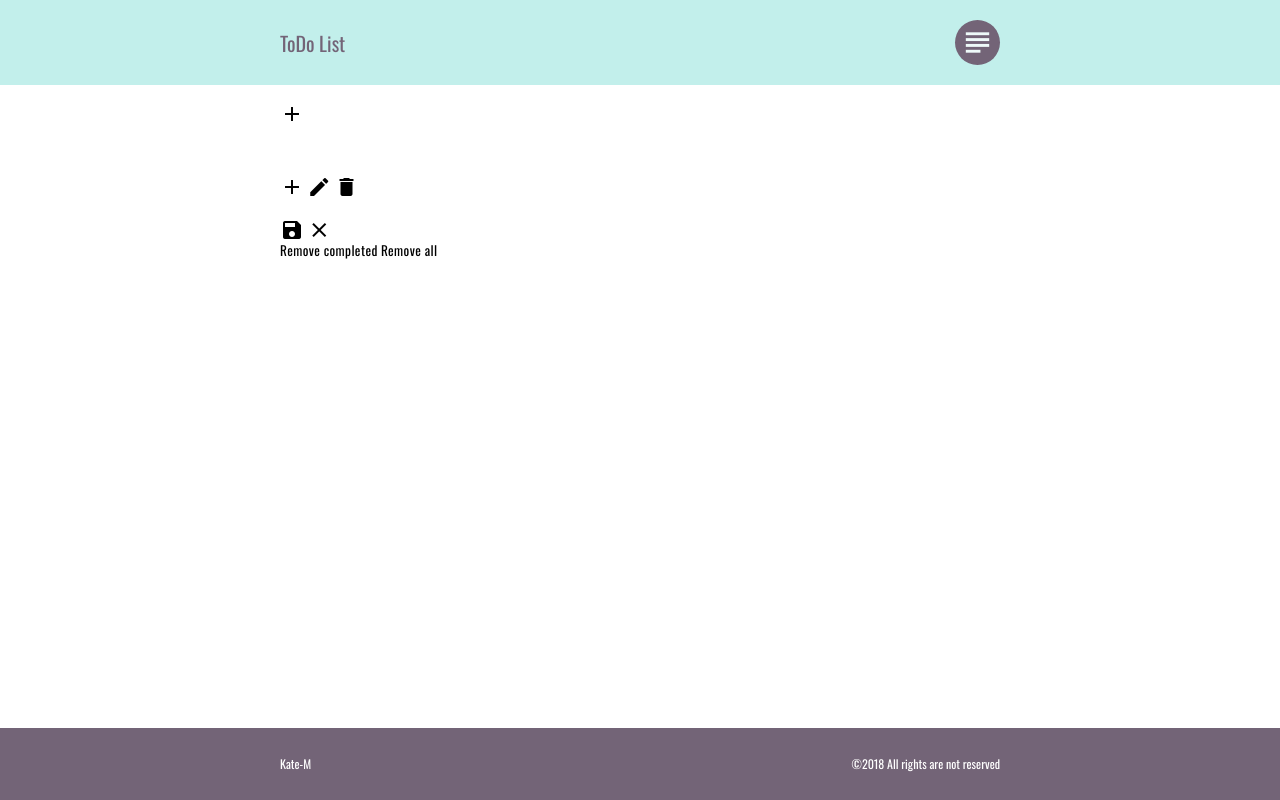
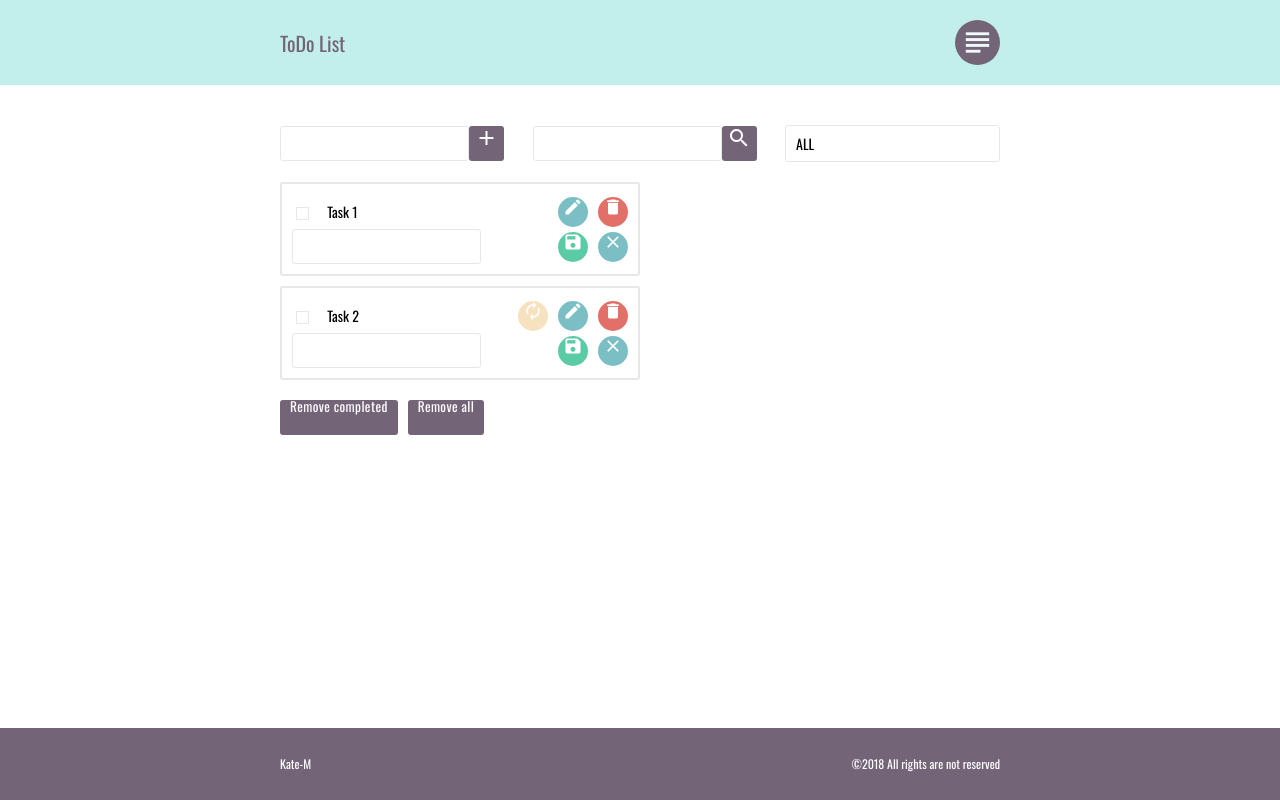
Before and after one commit to Kate-M/vanilla-to-do, a website built with webpack: page index.html in a window 1280 px wide. Built offline with nearby package versions, Linux system fonts and the light colour scheme.

Commit message:
fix:fixed styles

```diff
--- a/app/scss/base/_common.scss
+++ b/app/scss/base/_common.scss
@@ -18,7 +18,7 @@ input,select, textarea, option {
     -webkit-appearance: none;
     border-radius:0;
     border: 0;
-    letter-spacing: 0.4px;
+    padding: 0;
     &:focus, &:active {
       outline:0;
     }
@@ -86,8 +86,6 @@ footer {
 .container {
     width: 100%;
     margin: 0 auto;
-}
-.container {
     @media screen and (max-width: 768px) {
         padding: 0 20px;
     }
--- /dev/null
+++ b/app/scss/modules/_controls-main.scss
@@ -0,0 +1,59 @@
+.controls-task-main{
+    display: flex;
+    align-items: center;
+    justify-content: space-between;
+    @media screen and (max-width: 767px) {
+        flex-direction: column;
+        align-items: flex-start;
+        .control-item:not(:last-child){
+            margin-bottom: 10px;
+        }
+    }
+    .btn {
+        width: 35px;
+    }
+}
+.filter-task {
+    cursor: pointer;
+    min-width: 215px;
+    border: 1px solid #E7E7E7;
+    text-transform: uppercase;
+    position: relative;
+    border-radius: 3px;
+    &:hover .filter-select{
+        display: block;
+    }
+    .filter-btn {
+        position: relative;
+        &::after {
+            position: absolute;
+            top:0;
+            right: 0;
+            display: flex;
+            align-items: center;
+            height: 100%;
+            padding-right: 10px;
+        }
+    }
+    .filter-select {
+        background: $color_white;
+        display: none;
+        position: absolute;
+        top:0;
+        left: 0;
+        width: 100%;
+        border: 1px solid #E7E7E7;
+        border-top:0;
+        margin-top:36px;
+        z-index: 2;
+    }
+    .filter-option {
+        display:flex;
+        align-items: center;
+        padding:5px 10px;
+        height: 35px;
+        &:hover {
+            background:#E3DFE4;
+        }
+    }
+}
--- /dev/null
+++ b/app/scss/modules/_task-common.scss
@@ -0,0 +1,100 @@
+section:not(:last-child) {
+    margin-bottom: 20px;
+}
+main {
+    padding: 40px 0;
+}
+.form {
+    display: flex;
+}
+.task-form {
+    justify-content: space-between;
+}
+.field-wrap {
+    display: inline-block;
+}
+.field {
+    padding: 0 5px;
+    height: 35px;
+    border-radius: 3px;
+    border: 1px solid #E7E7E7;
+}
+.btn {
+    height: 35px;
+    display: flex;
+    justify-content: center;
+    color:$color_white;
+    background: #736477;
+    border-radius: 3px;
+    &:hover {
+        background: darken(#736477, 5%)
+    }
+}
+.btn-group {
+    display: flex;
+    align-items: center;
+}
+.btn-sm {
+    display: flex;
+    justify-content: center;
+     width: 30px;
+    height: 30px;
+    border-radius:50%;
+    margin-left: 10px;
+    color:$color_white;
+    .material-icons {
+            font-size: 2rem;
+    }
+}
+.btn-status {
+    background: #EEC780;
+    &:hover {
+        background: darken(#EEC780, 5%)
+    }
+}
+.btn-edit {
+    background: #7BBEC3;
+    &:hover {
+        background: darken(#7BBEC3, 5%)
+    }
+}
+.btn-delete-item {
+    background: #E27069;
+    &:hover {
+        background: darken(#E27069, 5%)
+    }
+}
+.btn-save {
+    background: #5ACBA5;
+    &:hover {
+        background: darken(#5ACBA5, 5%)
+        }
+}
+.btn-cancel {
+    background: #7BBEC3;
+    &:hover {
+        background: darken(#7BBEC3, 5%)
+    }
+}
+.not-progress .btn-status {
+    opacity: .5;
+    &:hover {
+        opacity: .7;
+    }
+}
+.inprogress .btn-status {
+    opacity: 1;
+}
+.complete {
+    .status-cntrl:checked+.name-field {
+        text-decoration: line-through;
+    }
+    .btn-status {
+        display: none;
+    }
+
+}
+.btn-lg {
+    padding: 0 10px;
+    margin-right: 10px;
+}
--- /dev/null
+++ b/app/scss/modules/_task.scss
@@ -0,0 +1,54 @@
+.tasks-container {
+    @media screen and (min-width: 767px) {
+        width: 50%;
+    }
+}
+.tasks-wrap {
+    border: 2px solid #e7e7e7;
+    padding: 10px;
+    border-radius: 3px;
+    &:not(:last-child) {
+        margin-bottom: 10px;
+    }
+}
+.task-normal {
+    .status-cntrl {
+        width: 13px;
+        height: 13px;
+        border: 1px solid #E7E7E7;
+        margin-right: 10px;
+        position: relative;
+        display: inline-block;
+        vertical-align: middle;
+        cursor: pointer;
+        &:checked {
+            border: 1px solid #5ACBA5;
+            &:after {
+                content: '';
+                display: block;
+                width: 3px;
+                height: 10px;
+                margin-left: 3px;
+                margin-top: -2px;
+                border: solid #5ACBA5;
+                border-width: 0 2px 2px 0;
+                -webkit-transform: rotate(45deg);
+                -ms-transform: rotate(45deg);
+                transform: rotate(45deg);
+                position: absolute;
+                top: 0;
+            }
+        }
+    }
+    .name-field {
+        border:0;
+        height: 35px;
+        align-items: center;
+        display: inline-flex;
+        overflow: hidden;
+        text-overflow: ellipsis;
+        @media screen and (max-width: 767px) {
+            max-width: 77px;
+        }
+    }
+}
--- a/app/scss/style.scss
+++ b/app/scss/style.scss
@@ -1,7 +1,3 @@
-@import '../../node_modules/reset-css/_reset';
-@import url('https://fonts.googleapis.com/css?family=Oswald');
-@import url('https://fonts.googleapis.com/css?family=Material+Icons');
-
 @import '../../node_modules/reset-css/_reset';
 @import url('https://fonts.googleapis.com/css?family=Oswald');
 @import url('https://fonts.googleapis.com/css?family=Material+Icons');
@@ -9,4 +5,7 @@
 @import 'base/variable';
 @import 'base/common';
 @import 'header/header';
+@import 'modules/task-common';
+@import 'modules/controls-main';
+@import 'modules/task';
 @import 'footer/footer';
--- a/index.html
+++ b/index.html
@@ -15,7 +15,9 @@
         <header>
             <div class="container">
                 <div class="title">
-                    <a href=""><h1>ToDo List</h1></a>
+                    <a href="">
+                        <h1>ToDo List</h1>
+                    </a>
                     <span class="icon">
                         <i class="material-icons">subject</i>
                     </span>
@@ -25,8 +27,8 @@
         <main>
             <div class="container">
                 <section class="controls-task-main">
-                    <div class="add-task">
-                        <form action="smth" class="add-form">
+                    <div class="control-item add-task">
+                        <form action="smth" class="form add-form">
                             <fieldset class="field-wrap">
                                 <input type="text" class="field add-field">
                             </fieldset>
@@ -35,58 +37,93 @@
                             </button>
                         </form>
                     </div>
-                    <div class="search-task">
-                        <form action="" class="search-form">
+                    <div class="control-item search-task">
+                        <form action="" class="form search-form">
                             <fieldset class="field-wrap">
                                 <input type="text" class="field search-field">
                             </fieldset>
                             <button class="btn search-btn">
-                                <i class="material-ico"></i>
+                                <i class="material-icons">search</i>
                             </button>
                         </form>
                     </div>
-                    <div class="filter-task">
+                    <div class="control-item filter-task">
+                        <a class="filter-item filter-btn">
+                            <span href="" class="filter-option filter-active">All</span>
+                        </a>
                         <ul class="filter-select">
                             <li class="filter-item">
-                                <a href="" class="filter-option"></a>
+                                <a href="" class="filter-option filter-all">All</a>
                             </li>
                             <li class="filter-item">
-                                <a href="" class="filter-option"></a>
+                                <a href="" class="filter-option filter-in">In progress</a>
                             </li>
                             <li class="filter-item">
-                                <a href="" class="filter-option"></a>
+                                <a href="" class="filter-option filter-compl">Complete</a>
                             </li>
                         </ul>
                     </div>
                 </section>
                 <section class="tasks-container">
                     <div class="tasks-wrap">
-                        <form action="smth" class="task-form task-normal">
+                        <form action="smth" class="form task-form task-normal complete">
                             <fieldset class="field-wrap">
-                                <input type="checbox" class="status-cntrl">
-                                <input type="text" class="field name-field">
+                                <input type="checkbox" class="status-cntrl">
+                                <p class="field name-field">Task 1</p>
                             </fieldset>
                             <div class="btn-group">
-                                <button class="btn btn-sm btn-status">
-                                    <i class="material-icons">add</i>
+                                <button class="btn-sm btn-status">
+                                    <i class="material-icons">autorenew</i>
                                 </button>
-                                <button class="btn btn-sm btn-edit">
+                                <button class="btn-sm btn-edit">
                                     <i class="material-icons">edit</i>
                                 </button>
-                                <button class="btn btn-sm btn-delete-item">
+                                <button class="btn-sm btn-delete-item">
                                     <i class="material-icons">delete</i>
                                 </button>
                             </div>
                         </form>
-                        <form action="smth" class="task-form task-editable">
+                        <form action="smth" class="form task-form task-editable">
                             <fieldset class="field-wrap">
                                 <input type="text" class="field name-field">
                             </fieldset>
                             <div class="btn-group">
-                                <button class="btn btn-sm btn-save">
+                                <button class="btn-sm btn-save">
                                     <i class="material-icons">save</i>
                                 </button>
-                                <button class="btn btn-sm btn-cancel">
+                                <button class="btn-sm btn-cancel">
+                                    <i class="material-icons">close</i>
+                                </button>
+                            </div>
+                        </form>
+                    </div>
+                    <div class="tasks-wrap">
+                        <form action="smth" class="form task-form task-normal not-progress">
+                            <fieldset class="field-wrap">
+                                <input type="checkbox" class="status-cntrl">
+                                <p class="field name-field">Task 2</p>
+                            </fieldset>
+                            <div class="btn-group">
+                                <button class="btn-sm btn-status">
+                                    <i class="material-icons">autorenew</i>
+                                </button>
+                                <button class="btn-sm btn-edit">
+                                    <i class="material-icons">edit</i>
+                                </button>
+                                <button class="btn-sm btn-delete-item">
+                                    <i class="material-icons">delete</i>
+                                </button>
+                            </div>
+                        </form>
+                        <form action="smth" class="form task-form task-editable">
+                            <fieldset class="field-wrap">
+                                <input type="text" class="field name-field">
+                            </fieldset>
+                            <div class="btn-group">
+                                <button class="btn-sm btn-save">
+                                    <i class="material-icons">save</i>
+                                </button>
+                                <button class="btn-sm btn-cancel">
                                     <i class="material-icons">close</i>
                                 </button>
                             </div>
--- a/package.json
+++ b/package.json
@@ -23,6 +23,9 @@
         "babel-core": "^6.26.0",
         "babel-loader": "^7.1.4",
         "babel-preset-env": "^1.6.1",
+        "breakpoint-sass": "^2.7.1",
+        "compass-mixins": "^0.12.10",
+        "copy-webpack-plugin": "^4.5.1",
         "css-loader": "^0.28.11",
         "extract-text-webpack-plugin": "^4.0.0-beta.0",
         "file-loader": "^1.1.11",
@@ -30,6 +33,7 @@
         "postcss": "^6.0.21",
         "postcss-loader": "^2.1.4",
         "sass-loader": "^7.0.1",
+        "sass-resources-loader": "^1.3.3",
         "style-loader": "^0.20.3",
         "webpack": "^4.6.0",
         "webpack-cli": "^2.0.14",
```
Also changed, not shown: app/scss/header/_header.scss (+8 -6 lines), webpack.config.js (+19 -9 lines), dist/css/style.css, dist/js/script.js, 3 other files.
